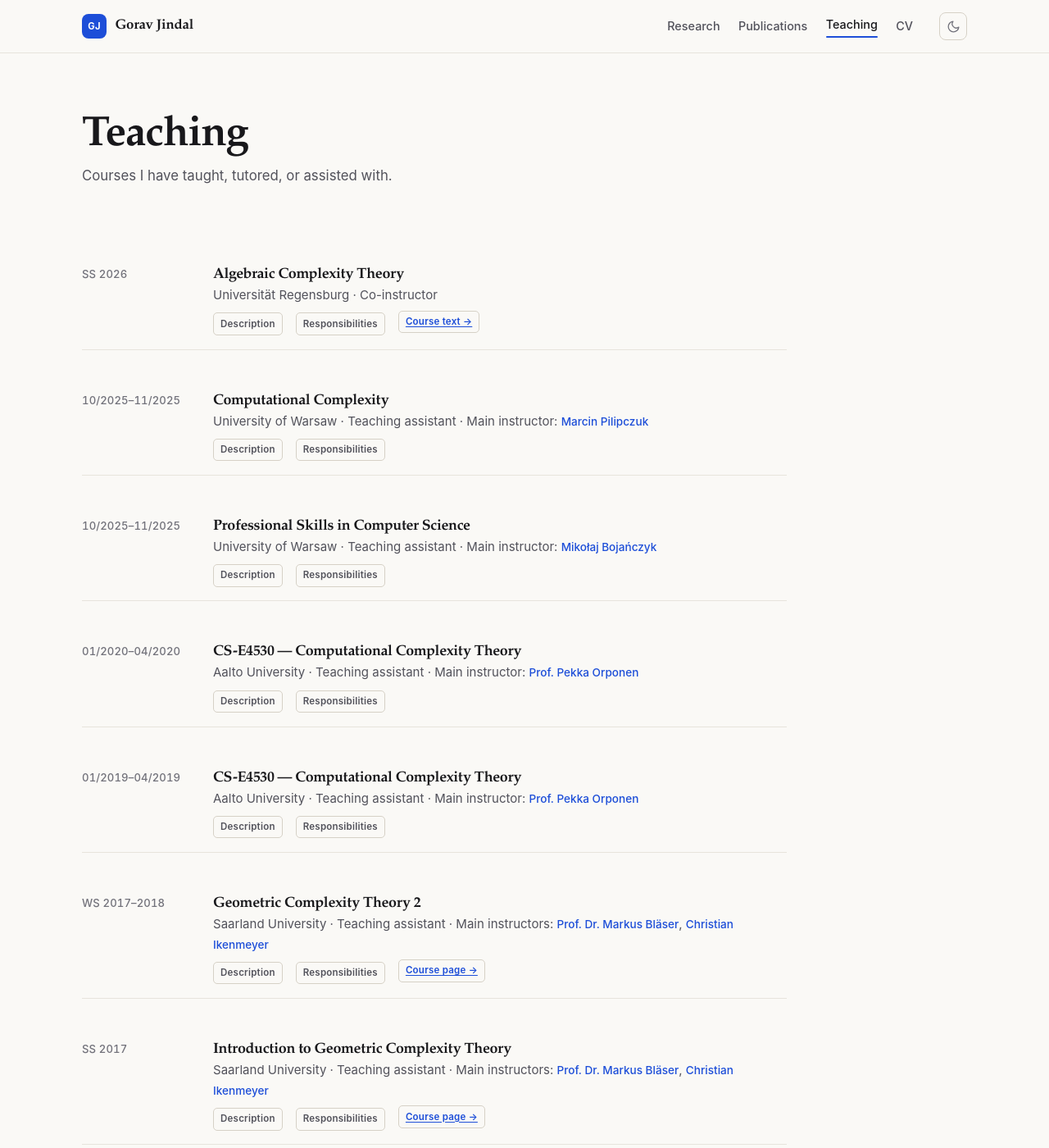
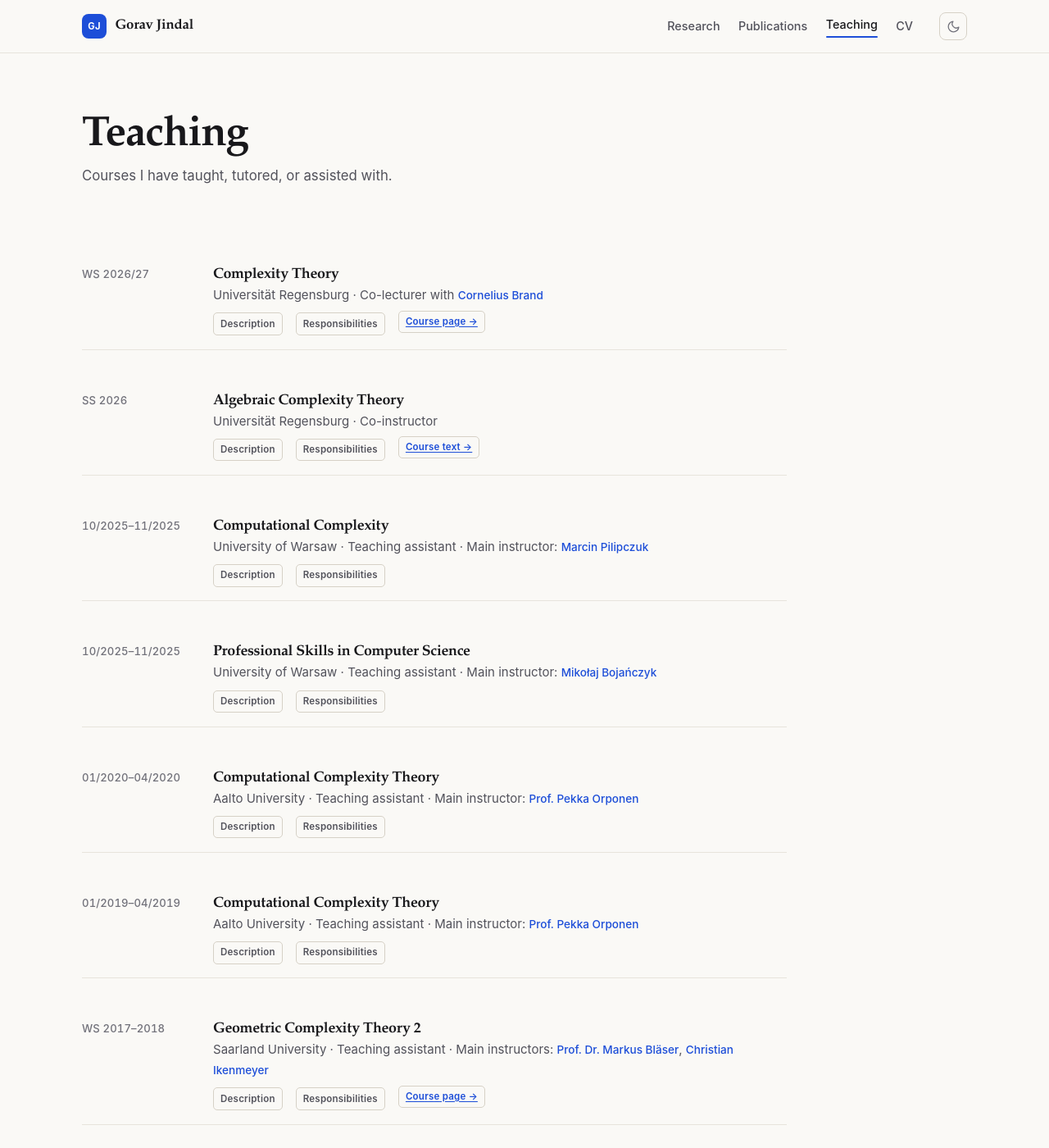
Before and after one commit to goravjindal/goravjindal.github.io, a Jekyll site: the page built from _pages/teaching.md, in a window 1280 px wide and 1400 px high. Shown: the whole window at 82% size. Built offline with Jekyll 4.4.1, drawn with Linux system fonts in a browser that asks for light colours.

Commit message:
Add Complexity Theory WS 2026/27 and remove Aalto course codes

```diff
--- a/_data/coauthors.yml
+++ b/_data/coauthors.yml
@@ -111,6 +111,10 @@
   - firstname: ["Marcin"]
     url: https://www.mimuw.edu.pl/~malcin/
 
+"brand":
+  - firstname: ["Cornelius"]
+    url: https://sites.google.com/view/corneliusbrand/
+
 [approx17]: http://cui.unige.ch/tcs/random-approx/2017/
 [pavelkolev]: http://people.mpi-inf.mpg.de/~pkolev/
 [stoc18]: http://acm-stoc.org/stoc2018/
--- a/_pages/teaching.md
+++ b/_pages/teaching.md
@@ -8,6 +8,45 @@ math: true
 ---
 
 <div class="course-list">
+  <article class="course">
+    <div class="course-term">WS 2026/27</div>
+    <div>
+      <h2>Complexity Theory</h2>
+      <p class="course-meta">Universität Regensburg · Co-lecturer with {% include person-link.html key="brand" name="Cornelius Brand" %}</p>
+      <div class="course-actions">
+        <details class="course-description">
+          <summary>Description</summary>
+          <div class="course-description-body">
+            <p>
+              A 6-ECTS lecture with exercises on computational complexity theory, covering lower bounds
+              on the resources required to solve computational problems.
+            </p>
+            <p><strong>Topics:</strong></p>
+            <ul>
+              <li>Time and space hierarchy theorems via diagonalization.</li>
+              <li>Advanced aspects of \(\mathsf{NP}\)-completeness, including Ladner’s theorem.</li>
+              <li>Space complexity: \(\mathsf{L}\), \(\mathsf{NL}\), and \(\mathsf{PSPACE}\).</li>
+              <li>The polynomial-time hierarchy and complete problems for its levels.</li>
+              <li>Communication complexity.</li>
+              <li>Circuit complexity.</li>
+              <li>Randomness and derandomization.</li>
+              <li>Algebraic models of computation.</li>
+            </ul>
+            <p>Assessment: oral exam (20–30 minutes).</p>
+          </div>
+        </details>
+        <details class="course-duties">
+          <summary>Responsibilities</summary>
+          <ul>
+            <li>Co-lecturer with Cornelius Brand.</li>
+            <li>Taught the lecture and exercise classes.</li>
+          </ul>
+        </details>
+        <a class="course-link" href="https://hellus.app.uni-regensburg.de/KVV/abruflink.php?id=1538" target="_blank" rel="noopener">Course page →</a>
+      </div>
+    </div>
+  </article>
+
   <article class="course">
     <div class="course-term">SS 2026</div>
     <div>
@@ -141,7 +180,7 @@ math: true
   <article class="course">
     <div class="course-term">01/2020–04/2020</div>
     <div>
-      <h2>CS-E4530 — Computational Complexity Theory</h2>
+      <h2>Computational Complexity Theory</h2>
       <p class="course-meta">Aalto University · Teaching assistant · Main instructor: {% include person-link.html key="orponen" name="Prof. Pekka Orponen" %}</p>
       <div class="course-actions">
         <details class="course-description">
@@ -163,7 +202,7 @@ math: true
   <article class="course">
     <div class="course-term">01/2019–04/2019</div>
     <div>
-      <h2>CS-E4530 — Computational Complexity Theory</h2>
+      <h2>Computational Complexity Theory</h2>
       <p class="course-meta">Aalto University · Teaching assistant · Main instructor: {% include person-link.html key="orponen" name="Prof. Pekka Orponen" %}</p>
       <div class="course-actions">
         <details class="course-description">
```
